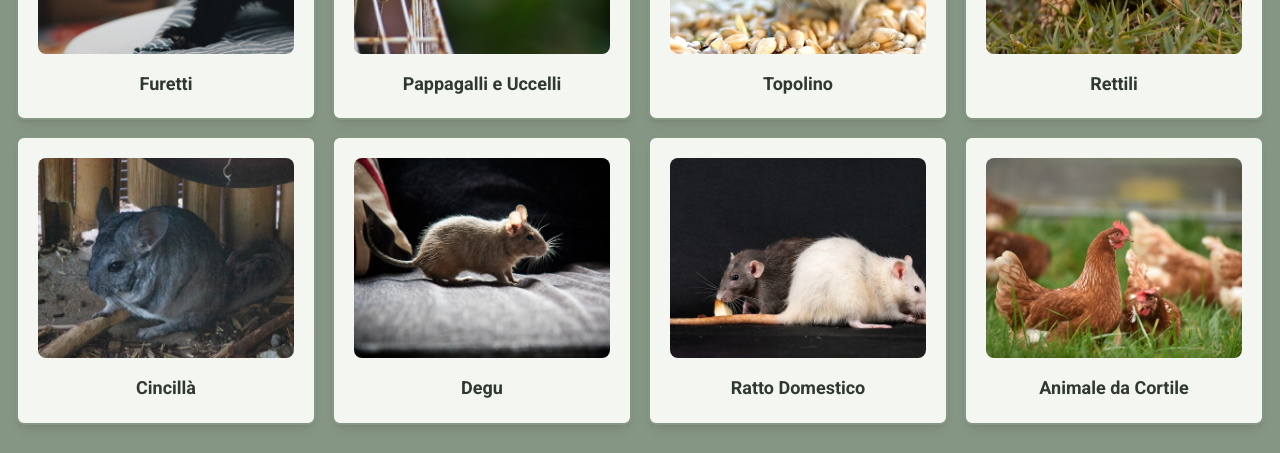
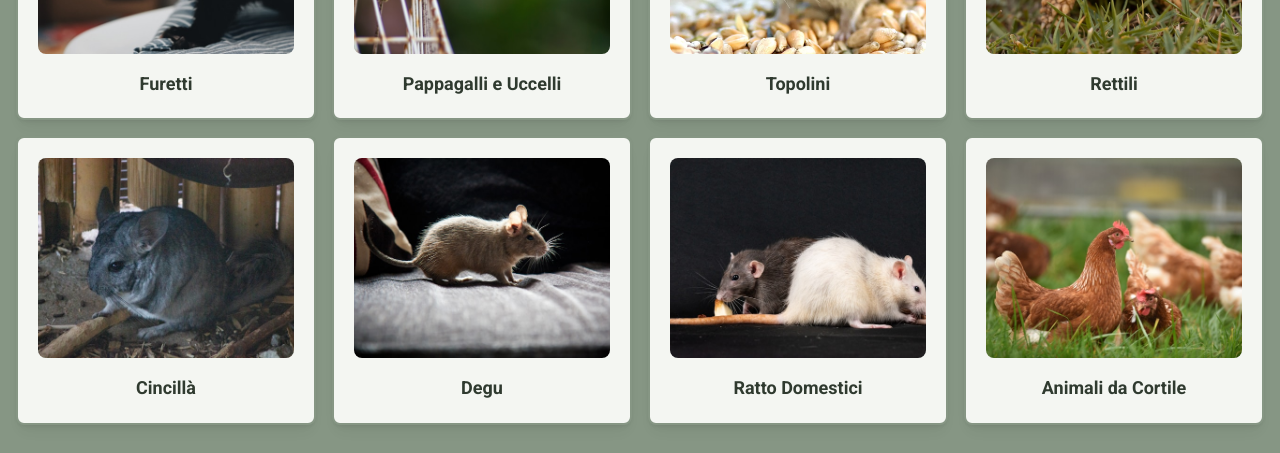
Before and after one commit to Jfscastro88/Vet-Rosita-Web, a Next.js app in the folder RosiVetStudio/: page / in a window 1280 px wide. Shown: the part 2707-3160 px from the top of the page. Built offline with nearby package versions, Linux system fonts and the light colour scheme.

Commit message:
update 1.4 plural

```diff
--- a/RosiVetStudio/src/components/animals/AnimalsWeCareFor.tsx
+++ b/RosiVetStudio/src/components/animals/AnimalsWeCareFor.tsx
@@ -24,12 +24,12 @@ export default function AnimalsWeCareFor() {
     { name: "Selvatici", image: animal07 },
     { name: "Furetti", image: animal04 },
     { name: "Pappagalli e Uccelli", image: animal05 },
-    { name: "Topolino", image: animal11 },
+    { name: "Topolini", image: animal11 },
     { name: "Rettili", image: animal06 },
     { name: "Cincillà", image: animal08 },
     { name: "Degu", image: animal09 },
-    { name: "Ratto Domestico", image: animal10 },
-    { name: "Animale da Cortile", image: animal12 },
+    { name: "Ratto Domestici", image: animal10 },
+    { name: "Animali da Cortile", image: animal12 },
   ];
 
   return (
```
